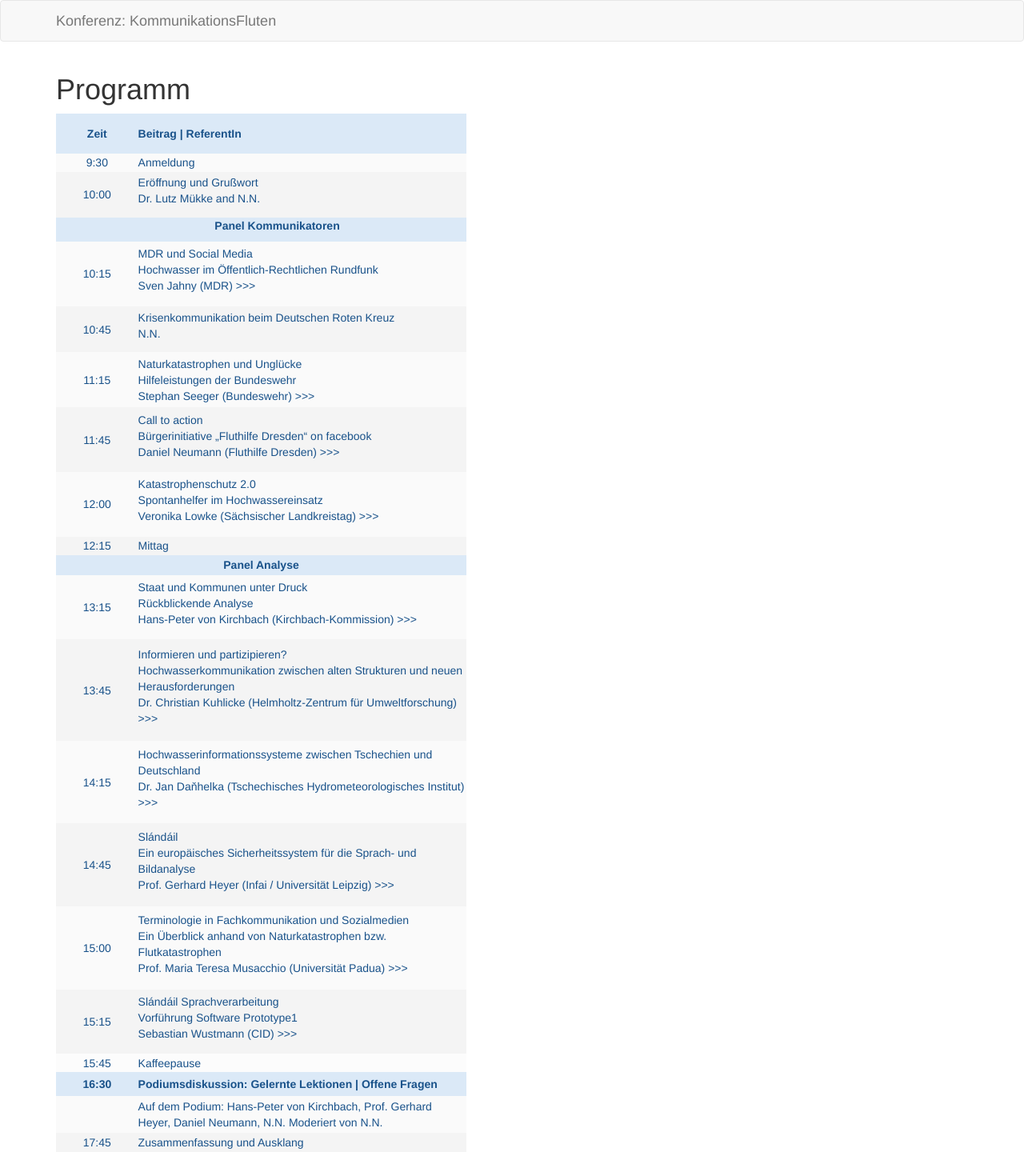
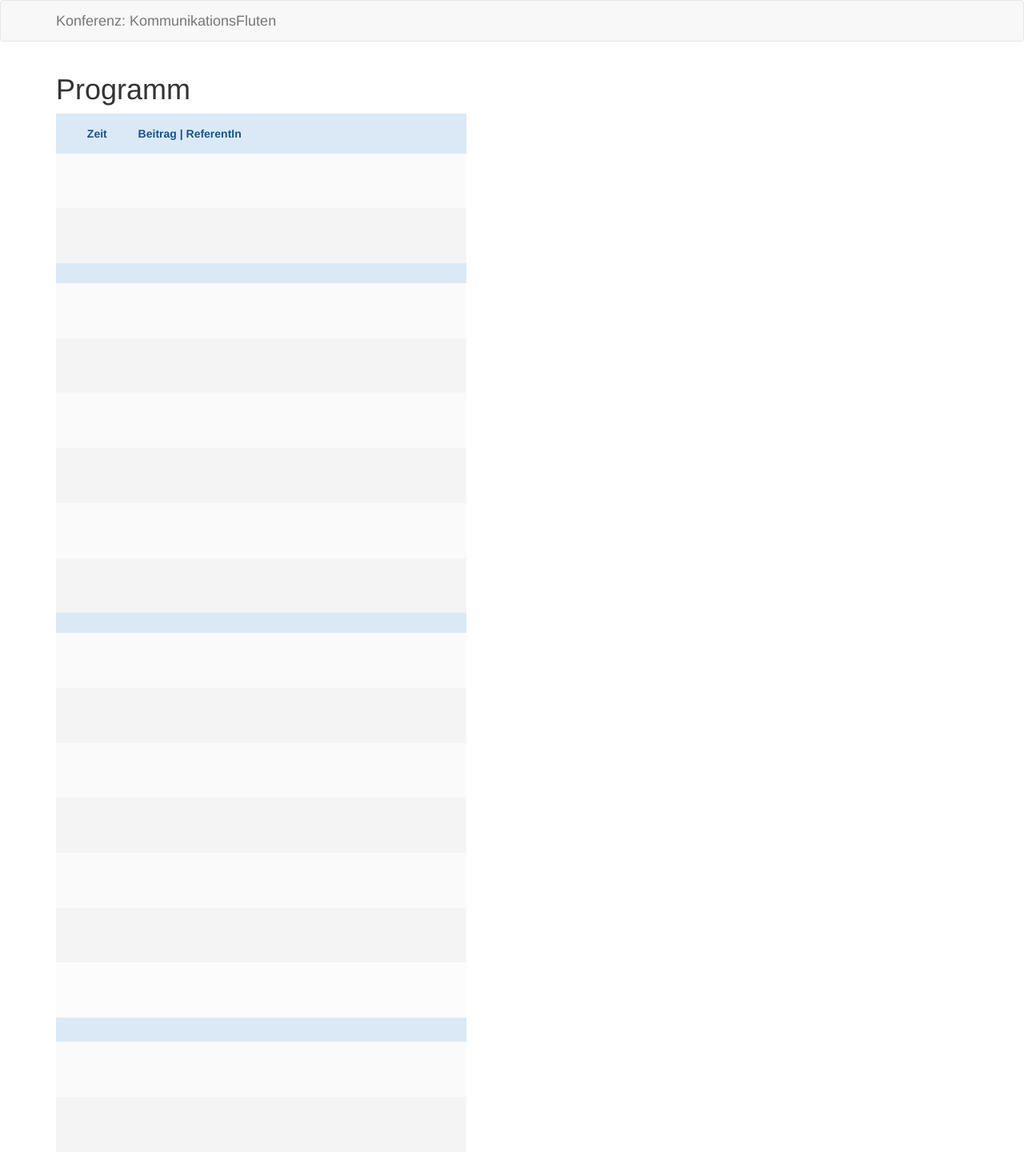
Before and after one commit to susedev/test, a Jekyll site: the page built from programm-uebersicht.html, in a window 1280 px wide. Shown: the whole page at 80% size. Built offline with Jekyll 4.4.1, drawn with Linux system fonts in a browser that asks for light colours.

Commit message:
Edit from JekyllCMS

```diff
--- a/programm-uebersicht.html
+++ b/programm-uebersicht.html
@@ -10,127 +10,82 @@ title: Programm
 	</thead>
 	<tbody>
 		<tr>
-			<td style="border-color: rgb(255, 255, 255); background-color: rgb(250, 250, 250); text-align: center; vertical-align: middle; width: 100px;"><span style="color:#19528A;">9:30</span></td>
-			<td style="border-color: rgb(255, 255, 255); background-color: rgb(250, 250, 250); text-align: left; vertical-align: middle; width: 400px;"><span style="color:#19528A;">Anmeldung</span></td>
+			<td style="border-color: rgb(255, 255, 255); background-color: rgb(250, 250, 250); text-align: center; vertical-align: middle; width: 100px;">&nbsp;</td>
+			<td style="border-color: rgb(255, 255, 255); background-color: rgb(250, 250, 250); text-align: left; vertical-align: middle; width: 400px;">&nbsp;</td>
 		</tr>
 		<tr>
-			<td style="background-color: rgb(244, 244, 244); border-color: rgb(255, 255, 255); text-align: center; vertical-align: middle; width: 100px;"><span style="color:#19528A;">10:00</span></td>
-			<td style="background-color: rgb(244, 244, 244); border-color: rgb(255, 255, 255); text-align: left; vertical-align: middle; width: 400px;">
-			<p><span style="color:#19528A;">Er&ouml;ffnung und Gru&szlig;wort<br />
-			Dr. Lutz M&uuml;kke and N.N.</span></p>
-			</td>
+			<td style="background-color: rgb(244, 244, 244); border-color: rgb(255, 255, 255); text-align: center; vertical-align: middle; width: 100px;">&nbsp;</td>
+			<td style="background-color: rgb(244, 244, 244); border-color: rgb(255, 255, 255); text-align: left; vertical-align: middle; width: 400px;">&nbsp;</td>
 		</tr>
 		<tr>
-			<th colspan="2" style="background-color: rgb(219, 233, 247); border-color: rgb(255, 255, 255); text-align: center; vertical-align: middle; width: 100px; height: 25px;">
-			<p style="margin-left: 40px;"><span style="color:#19528A;"><strong>Panel Kommunikatoren </strong></span></p>
-			</th>
-		</tr>
-		<tr>
-			<td style="background-color: rgb(250, 250, 250); border-color: rgb(255, 255, 255); text-align: center; vertical-align: middle; width: 100px;"><span style="color:#19528A;">10:15</span></td>
-			<td style="text-align: left; background-color: rgb(250, 250, 250); border-color: rgb(255, 255, 255); vertical-align: middle; width: 400px;">
-			<p><a href="http://eijc.github.io/data/beitraege-und-referentinnen.html#Jahny"><span style="color:#19528A;">MDR und Social Media</span></a><br />
-			<span style="color:#19528A;">Hochwasser im &Ouml;ffentlich-Rechtlichen Rundfunk<br />
-			Sven Jahny (MDR) </span><a href="http://eijc.github.io/data/beitraege-und-referentinnen.html#Jahny"><span style="color:#19528A;">&gt;&gt;&gt;</span></a></p>
-			</td>
-		</tr>
-		<tr>
-			<td style="background-color: rgb(244, 244, 244); border-color: rgb(255, 255, 255); text-align: center; vertical-align: middle; width: 100px;"><span style="color:#19528A;">10:45</span></td>
-			<td style="background-color: rgb(244, 244, 244); border-color: rgb(255, 255, 255); text-align: left; vertical-align: middle; width: 400px;">
-			<p><a href="http://eijc.github.io/data/beitraege-und-referentinnen.html#NN"><span style="color:#19528A;">Krisenkommunikation beim Deutschen Roten Kreuz</span></a><br />
-			<span style="color:#19528A;">N.N.</span></p>
-			</td>
-		</tr>
-		<tr>
-			<td style="background-color: rgb(250, 250, 250); border-color: rgb(255, 255, 255); text-align: center; vertical-align: middle; width: 100px;"><span style="color:#19528A;">11:15</span></td>
-			<td style="background-color: rgb(250, 250, 250); border-color: rgb(255, 255, 255); text-align: left; vertical-align: middle; width: 400px;"><a href="http://eijc.github.io/data/beitraege-und-referentinnen.html#Seeger"><span style="color:#19528A;">Naturkatastrophen und Ungl&uuml;cke</span></a><br />
-			<span style="color:#19528A;">Hilfeleistungen der Bundeswehr<br />
-			Stephan Seeger (Bundeswehr) </span><a href="http://eijc.github.io/data/beitraege-und-referentinnen.html##Seeger"><span style="color:#19528A;">&gt;&gt;&gt;</span></a></td>
-		</tr>
-		<tr>
-			<td style="background-color: rgb(244, 244, 244); border-color: rgb(255, 255, 255); text-align: center; vertical-align: middle; width: 100px;"><span style="color:#19528A;">11:45</span></td>
-			<td style="background-color: rgb(244, 244, 244); border-color: rgb(255, 255, 255); text-align: left; vertical-align: middle; width: 400px;">
-			<p><a href="eijc.github.io/data/beitraege-und-referentinnen.html#Neumann"><span style="color:#19528A;">Call to action</span></a><br />
-			<span style="color:#19528A;">B&uuml;rgerinitiative &bdquo;Fluthilfe Dresden&ldquo; on facebook<br />
-			Daniel Neumann (Fluthilfe Dresden) </span><a href="http://eijc.github.io/data/beitraege-und-referentinnen.html#Neumann"><span style="color:#19528A;">&gt;&gt;&gt;</span></a></p>
-			</td>
-		</tr>
-		<tr>
-			<td style="background-color: rgb(250, 250, 250); border-color: rgb(255, 255, 255); text-align: center; vertical-align: middle; width: 100px;"><span style="color:#19528A;">12:00</span></td>
-			<td style="background-color: rgb(250, 250, 250); border-color: rgb(255, 255, 255); text-align: left; vertical-align: middle; width: 400px;">
-			<p><a href="http://eijc.github.io/data/beitraege-und-referentinnen.html#Lowke"><span style="color:#19528A;">Katastrophenschutz 2.0</span></a><br />
-			<span style="color:#19528A;">Spontanhelfer im Hochwassereinsatz<br />
-			Veronika Lowke (S&auml;chsischer Landkreistag) </span><a href="http://eijc.github.io/data/beitraege-und-referentinnen.html#Lowke"><span style="color:#19528A;">&gt;&gt;&gt;</span></a></p>
-			</td>
-		</tr>
-		<tr>
-			<td style="background-color: rgb(244, 244, 244); border-color: rgb(255, 255, 255); text-align: center; vertical-align: middle; width: 100px;"><span style="color:#19528A;">12:15</span></td>
-			<td style="background-color: rgb(244, 244, 244); border-color: rgb(255, 255, 255); text-align: left; vertical-align: middle; width: 400px;"><span style="color:#19528A;">Mittag</span></td>
-		</tr>
-		<tr>
-			<th colspan="2" style="background-color: rgb(219, 233, 247); border-color: rgb(255, 255, 255); text-align: center; vertical-align: middle; width: 100px; height: 25px;"><span style="color:#19528A;"><strong>Panel Analyse</strong></span></th>
-		</tr>
-		<tr>
-			<td style="background-color: rgb(250, 250, 250); border-color: rgb(255, 255, 255); text-align: center; vertical-align: middle; width: 100px;"><span style="color:#19528A;">13:15</span></td>
-			<td style="background-color: rgb(250, 250, 250); border-color: rgb(255, 255, 255); text-align: left; vertical-align: middle; width: 400px;">
-			<p><a href="http://eijc.github.io/data/beitraege-und-referentinnen.html#Kirchbach"><span style="color:#19528A;">Staat und Kommunen unter Druck</span></a><br />
-			<span style="color:#19528A;">R&uuml;ckblickende Analyse<br />
-			Hans-Peter von Kirchbach (Kirchbach-Kommission) </span><a href="http://eijc.github.io/data/beitraege-und-referentinnen.html#Kirchbach"><span style="color:#19528A;">&gt;&gt;&gt;</span></a></p>
-			</td>
-		</tr>
-		<tr>
-			<td style="background-color: rgb(244, 244, 244); border-color: rgb(255, 255, 255); text-align: center; vertical-align: middle; width: 100px;"><span style="color:#19528A;">13:45</span></td>
-			<td style="background-color: rgb(244, 244, 244); border-color: rgb(255, 255, 255); text-align: left; vertical-align: middle; width: 400px;">
-			<p><a href="http://eijc.github.io/data/beitraege-und-referentinnen.html#Kuhlicke"><span style="color:#19528A;">Informieren und partizipieren?</span></a><br />
-			<span style="color:#19528A;">Hochwasserkommunikation zwischen alten Strukturen und neuen Herausforderungen<br />
-			Dr. Christian Kuhlicke (Helmholtz-Zentrum f&uuml;r Umweltforschung) </span><a href="http://eijc.github.io/data/beitraege-und-referentinnen.html#Kuhlicke"><span style="color:#19528A;">&gt;&gt;&gt;</span></a></p>
-			</td>
-		</tr>
-		<tr>
-			<td style="background-color: rgb(250, 250, 250); border-color: rgb(255, 255, 255); text-align: center; vertical-align: middle; width: 100px;"><span style="color:#19528A;">14:15</span></td>
-			<td style="background-color: rgb(250, 250, 250); border-color: rgb(255, 255, 255); text-align: left; vertical-align: middle; width: 400px;">
-			<p><a href="http://eijc.github.io/data/beitraege-und-referentinnen.html#Danhelka"><span style="color:#19528A;">Hochwasserinformationssysteme zwischen Tschechien und Deutschland</span></a><br />
-			<span style="color:#19528A;">Dr. Jan Daňhelka (Tschechisches Hydrometeorologisches Institut) </span><a href="http://eijc.github.io/data/beitraege-und-referentinnen.html#Danhelka"><span style="color:#19528A;">&gt;&gt;&gt;</span></a></p>
-			</td>
-		</tr>
-		<tr>
-			<td style="background-color: rgb(244, 244, 244); border-color: rgb(255, 255, 255); text-align: center; vertical-align: middle; width: 100px;"><span style="color:#19528A;">14:45</span></td>
-			<td style="background-color: rgb(244, 244, 244); border-color: rgb(255, 255, 255); text-align: left; vertical-align: middle; width: 400px;">
-			<p><a href="http://eijc.github.io/data/beitraege-und-referentinnen.html#Heyer"><span style="color:#19528A;">Sl&aacute;nd&aacute;il</span></a><br />
-			<span style="color:#19528A;">Ein europ&auml;isches Sicherheitssystem f&uuml;r die Sprach- und Bildanalyse<br />
-			Prof. Gerhard Heyer (Infai / Universit&auml;t Leipzig) </span><a href="http://eijc.github.io/data/beitraege-und-referentinnen.html#Heyer"><span style="color:#19528A;">&gt;&gt;&gt;</span></a></p>
-			</td>
-		</tr>
-		<tr>
-			<td style="background-color: rgb(250, 250, 250); border-color: rgb(255, 255, 255); text-align: center; vertical-align: middle; width: 100px;"><span style="color:#19528A;">15:00</span></td>
-			<td style="background-color: rgb(250, 250, 250); border-color: rgb(255, 255, 255); text-align: left; vertical-align: middle; width: 400px;">
-			<p><a href="http://eijc.github.io/data/beitraege-und-referentinnen.html#Musacchio"><span style="color:#19528A;">Terminologie in Fachkommunikation und Sozialmedien</span></a><br />
-			<span style="color:#19528A;">Ein &Uuml;berblick anhand von Naturkatastrophen bzw. Flutkatastrophen<br />
-			Prof. Maria Teresa Musacchio (Universit&auml;t Padua) </span><a href="http://eijc.github.io/data/beitraege-und-referentinnen.html#Musacchio"><span style="color:#19528A;">&gt;&gt;&gt;</span></a></p>
-			</td>
-		</tr>
-		<tr>
-			<td style="background-color: rgb(244, 244, 244); border-color: rgb(255, 255, 255); text-align: center; vertical-align: middle; width: 100px;"><span style="color:#19528A;">15:15</span></td>
-			<td style="background-color: rgb(244, 244, 244); border-color: rgb(255, 255, 255); text-align: left; vertical-align: middle; width: 400px;">
-			<p><a href="http://eijc.github.io/data/beitraege-und-referentinnen.html#Wustmann"><span style="color:#19528A;">Sl&aacute;nd&aacute;il Sprachverarbeitung</span></a><br />
-			<span style="color:#19528A;">Vorf&uuml;hrung Software Prototype1<br />
-			Sebastian Wustmann (CID) </span><a href="http://eijc.github.io/data/beitraege-und-referentinnen.html#Wustmann"><span style="color:#19528A;">&gt;&gt;&gt;</span></a></p>
-			</td>
-		</tr>
-		<tr>
-			<td style="background-color: rgb(252, 252, 252); border-color: rgb(255, 255, 255); text-align: center; vertical-align: middle; width: 100px;"><span style="color:#19528A;">15:45</span></td>
-			<td style="background-color: rgb(252, 252, 252); border-color: rgb(255, 255, 255); text-align: left; vertical-align: middle; width: 400px;"><span style="color:#19528A;">Kaffeepause</span></td>
-		</tr>
-		<tr>
-			<th style="background-color: rgb(219, 233, 247); border-color: rgb(255, 255, 255); text-align: center; vertical-align: middle; width: 100px; height: 30px;"><span style="color:#19528A;">16:30</span></th>
-			<th style="background-color: rgb(219, 233, 247); border-color: rgb(255, 255, 255); text-align: left; vertical-align: middle; width: 400px; height: 30px;"><span style="color:#19528A;">Podiumsdiskussion: Gelernte Lektionen | Offene Fragen</span></th>
+			<th colspan="2" style="background-color: rgb(219, 233, 247); border-color: rgb(255, 255, 255); text-align: center; vertical-align: middle; width: 100px; height: 25px;">&nbsp;</th>
 		</tr>
 		<tr>
 			<td style="background-color: rgb(250, 250, 250); border-color: rgb(255, 255, 255); text-align: center; vertical-align: middle; width: 100px;">&nbsp;</td>
-			<td style="background-color: rgb(250, 250, 250); border-color: rgb(255, 255, 255); text-align: left; vertical-align: middle; width: 400px;"><span style="color:#19528A;">Auf dem Podium: Hans-Peter von Kirchbach, Prof. Gerhard Heyer, Daniel Neumann, N.N. Moderiert von N.N.</span></td>
+			<td style="text-align: left; background-color: rgb(250, 250, 250); border-color: rgb(255, 255, 255); vertical-align: middle; width: 400px;">&nbsp;</td>
 		</tr>
 		<tr>
-			<td style="background-color: rgb(244, 244, 244); border-color: rgb(255, 255, 255); text-align: center; vertical-align: middle; width: 100px;"><span style="color:#19528A;">17:45</span></td>
-			<td style="background-color: rgb(244, 244, 244); border-color: rgb(255, 255, 255); text-align: left; vertical-align: middle; width: 400px;"><span style="color:#19528A;">Zusammenfassung und Ausklang</span></td>
+			<td style="background-color: rgb(244, 244, 244); border-color: rgb(255, 255, 255); text-align: center; vertical-align: middle; width: 100px;">&nbsp;</td>
+			<td style="background-color: rgb(244, 244, 244); border-color: rgb(255, 255, 255); text-align: left; vertical-align: middle; width: 400px;">&nbsp;</td>
+		</tr>
+		<tr>
+			<td style="background-color: rgb(250, 250, 250); border-color: rgb(255, 255, 255); text-align: center; vertical-align: middle; width: 100px;">&nbsp;</td>
+			<td style="background-color: rgb(250, 250, 250); border-color: rgb(255, 255, 255); text-align: left; vertical-align: middle; width: 400px;">&nbsp;</td>
+		</tr>
+		<tr>
+			<td style="background-color: rgb(244, 244, 244); border-color: rgb(255, 255, 255); text-align: center; vertical-align: middle; width: 100px;">&nbsp;</td>
+			<td style="background-color: rgb(244, 244, 244); border-color: rgb(255, 255, 255); text-align: left; vertical-align: middle; width: 400px;">&nbsp;</td>
+		</tr>
+		<tr>
+			<td style="background-color: rgb(250, 250, 250); border-color: rgb(255, 255, 255); text-align: center; vertical-align: middle; width: 100px;">&nbsp;</td>
+			<td style="background-color: rgb(250, 250, 250); border-color: rgb(255, 255, 255); text-align: left; vertical-align: middle; width: 400px;">&nbsp;</td>
+		</tr>
+		<tr>
+			<td style="background-color: rgb(244, 244, 244); border-color: rgb(255, 255, 255); text-align: center; vertical-align: middle; width: 100px;">&nbsp;</td>
+			<td style="background-color: rgb(244, 244, 244); border-color: rgb(255, 255, 255); text-align: left; vertical-align: middle; width: 400px;">&nbsp;</td>
+		</tr>
+		<tr>
+			<th colspan="2" style="background-color: rgb(219, 233, 247); border-color: rgb(255, 255, 255); text-align: center; vertical-align: middle; width: 100px; height: 25px;">&nbsp;</th>
+		</tr>
+		<tr>
+			<td style="background-color: rgb(250, 250, 250); border-color: rgb(255, 255, 255); text-align: center; vertical-align: middle; width: 100px;">&nbsp;</td>
+			<td style="background-color: rgb(250, 250, 250); border-color: rgb(255, 255, 255); text-align: left; vertical-align: middle; width: 400px;">&nbsp;</td>
+		</tr>
+		<tr>
+			<td style="background-color: rgb(244, 244, 244); border-color: rgb(255, 255, 255); text-align: center; vertical-align: middle; width: 100px;">&nbsp;</td>
+			<td style="background-color: rgb(244, 244, 244); border-color: rgb(255, 255, 255); text-align: left; vertical-align: middle; width: 400px;">&nbsp;</td>
+		</tr>
+		<tr>
+			<td style="background-color: rgb(250, 250, 250); border-color: rgb(255, 255, 255); text-align: center; vertical-align: middle; width: 100px;">&nbsp;</td>
+			<td style="background-color: rgb(250, 250, 250); border-color: rgb(255, 255, 255); text-align: left; vertical-align: middle; width: 400px;">&nbsp;</td>
+		</tr>
+		<tr>
+			<td style="background-color: rgb(244, 244, 244); border-color: rgb(255, 255, 255); text-align: center; vertical-align: middle; width: 100px;">&nbsp;</td>
+			<td style="background-color: rgb(244, 244, 244); border-color: rgb(255, 255, 255); text-align: left; vertical-align: middle; width: 400px;">&nbsp;</td>
+		</tr>
+		<tr>
+			<td style="background-color: rgb(250, 250, 250); border-color: rgb(255, 255, 255); text-align: center; vertical-align: middle; width: 100px;">&nbsp;</td>
+			<td style="background-color: rgb(250, 250, 250); border-color: rgb(255, 255, 255); text-align: left; vertical-align: middle; width: 400px;">&nbsp;</td>
+		</tr>
+		<tr>
+			<td style="background-color: rgb(244, 244, 244); border-color: rgb(255, 255, 255); text-align: center; vertical-align: middle; width: 100px;">&nbsp;</td>
+			<td style="background-color: rgb(244, 244, 244); border-color: rgb(255, 255, 255); text-align: left; vertical-align: middle; width: 400px;">&nbsp;</td>
+		</tr>
+		<tr>
+			<td style="background-color: rgb(252, 252, 252); border-color: rgb(255, 255, 255); text-align: center; vertical-align: middle; width: 100px;">&nbsp;</td>
+			<td style="background-color: rgb(252, 252, 252); border-color: rgb(255, 255, 255); text-align: left; vertical-align: middle; width: 400px;">&nbsp;</td>
+		</tr>
+		<tr>
+			<th style="background-color: rgb(219, 233, 247); border-color: rgb(255, 255, 255); text-align: center; vertical-align: middle; width: 100px; height: 30px;">&nbsp;</th>
+			<th style="background-color: rgb(219, 233, 247); border-color: rgb(255, 255, 255); text-align: left; vertical-align: middle; width: 400px; height: 30px;">&nbsp;</th>
+		</tr>
+		<tr>
+			<td style="background-color: rgb(250, 250, 250); border-color: rgb(255, 255, 255); text-align: center; vertical-align: middle; width: 100px;">&nbsp;</td>
+			<td style="background-color: rgb(250, 250, 250); border-color: rgb(255, 255, 255); text-align: left; vertical-align: middle; width: 400px;">&nbsp;</td>
+		</tr>
+		<tr>
+			<td style="background-color: rgb(244, 244, 244); border-color: rgb(255, 255, 255); text-align: center; vertical-align: middle; width: 100px;">&nbsp;</td>
+			<td style="background-color: rgb(244, 244, 244); border-color: rgb(255, 255, 255); text-align: left; vertical-align: middle; width: 400px;">&nbsp;</td>
 		</tr>
 	</tbody>
 </table>
```
